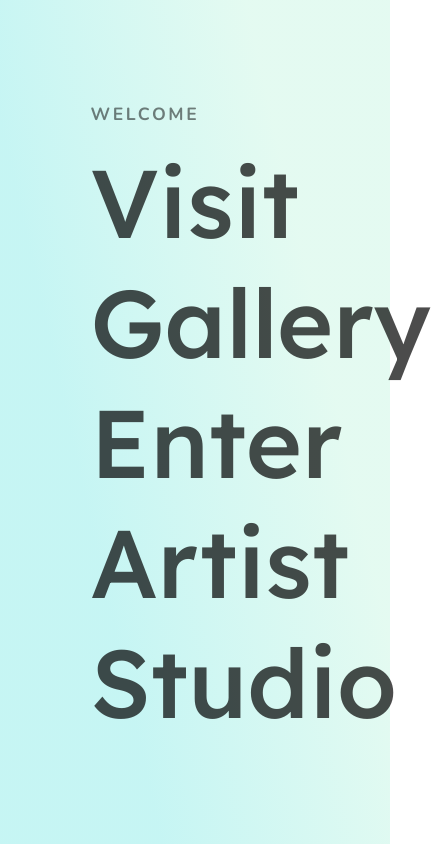
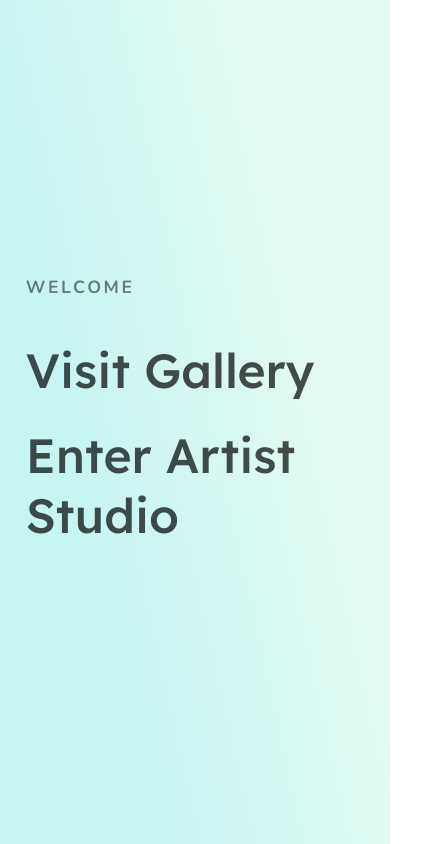
Before and after one commit to behind-tommy/react-firebase-gallery, a React (Create React App) app: page / in a window 390 px wide. Shown: the whole page, 431 px wide, since content can reach past the window. Built offline with nearby package versions, Linux system fonts and the light colour scheme; no server answers.

Commit message:
Improve welcome page mobile styling

```diff
--- a/src/App.css
+++ b/src/App.css
@@ -289,8 +289,38 @@ input[type="file"] {
   object-position: center;    /* Center the image */
 }
 
-/* Mobile view: Stack the divs vertically */
+/* iPad Pro */
+@media (max-width: 1024px) {
+  .entrance-holder {
+    max-width: 85%;
+  }
+
+  .welcome-options button {
+    font-size: 4em;
+  }
+}
+
+/* iPad Pro */
+@media (max-width: 929px) {
+  .welcome-options button {
+    font-size: 4em;
+    margin: 25px 0;
+  }
+}
+
+/* Mobile view */
 @media (max-width: 768px) { /* Adjust this width for your desired breakpoint */
+  .entrance-holder {
+    max-width: 95%;
+    padding: 1rem;
+  }
+
+
+  .welcome-options button {
+    font-size: 3em;
+    margin: 25px 0;
+  }
+
   .art-details, .art-studio-holder {
     flex-direction: column; /* Switch to vertical stacking */
   }
```
Also changed, not shown: public/gallery-scripts.js (+6 -6 lines).
